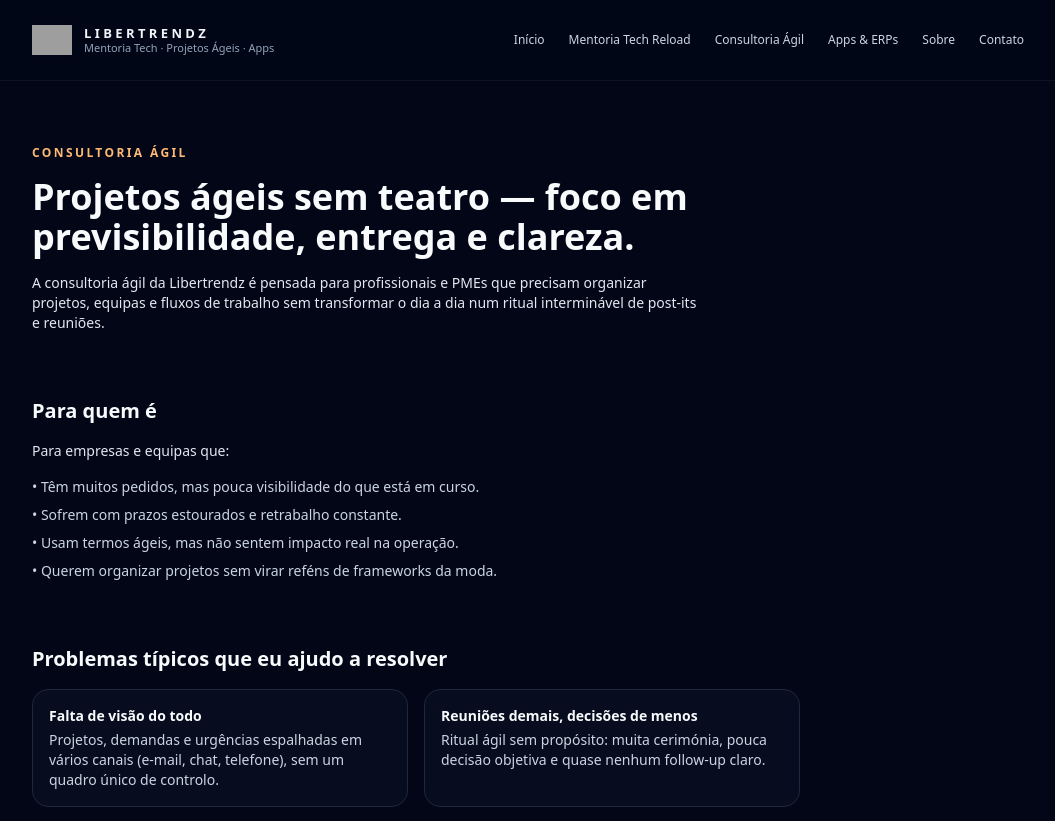
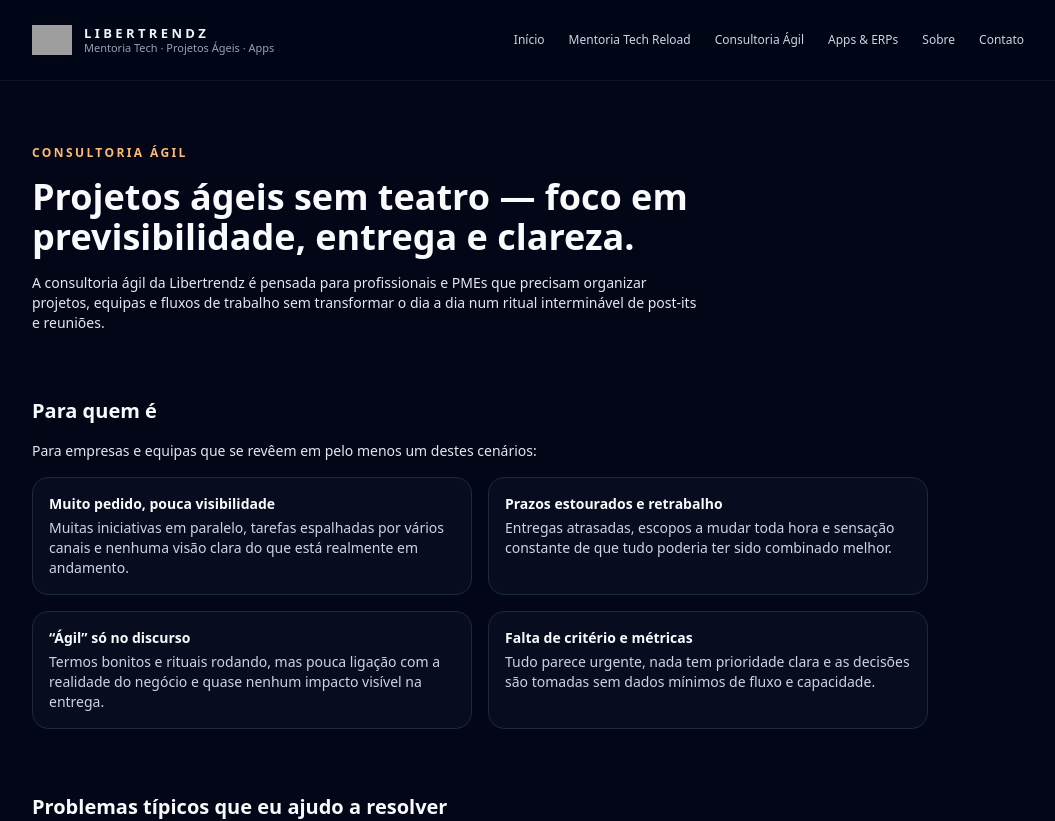
Before and after one commit to libertrendz/libertrendz-site, a Next.js app: page /agile in a window 1280 px wide. Shown: the top 821 px of the page, without its empty margins (112-1167 px from the left). Built offline with nearby package versions, Linux system fonts and the light colour scheme; grey boxes are pictures that could not be loaded.

Commit message:
Atualizar o page.tsx

```diff
--- a/app/agile/page.tsx
+++ b/app/agile/page.tsx
@@ -19,23 +19,57 @@ export default function AgilePage() {
           </p>
         </div>
 
-        {/* PARA QUEM É */}
-        <div className="space-y-4 max-w-3xl">
+        {/* PARA QUEM É — EM CARDS */}
+        <div className="space-y-4">
           <h2 className="text-xl font-semibold text-slate-50">Para quem é</h2>
-          <p className="text-sm text-slate-200">
-            Para empresas e equipas que:
+          <p className="text-sm text-slate-200 max-w-3xl">
+            Para empresas e equipas que se revêem em pelo menos um destes cenários:
           </p>
-          <ul className="space-y-2 text-sm text-slate-300">
-            <li>• Têm muitos pedidos, mas pouca visibilidade do que está em curso.</li>
-            <li>• Sofrem com prazos estourados e retrabalho constante.</li>
-            <li>• Usam termos ágeis, mas não sentem impacto real na operação.</li>
-            <li>• Querem organizar projetos sem virar reféns de frameworks da moda.</li>
-          </ul>
+          <div className="grid gap-4 md:grid-cols-2 max-w-4xl">
+            <div className="rounded-2xl border border-slate-800 bg-slate-900/40 p-4 text-sm text-slate-200">
+              <p className="font-semibold text-slate-50 mb-1">
+                Muito pedido, pouca visibilidade
+              </p>
+              <p className="text-slate-300">
+                Muitas iniciativas em paralelo, tarefas espalhadas por vários canais
+                e nenhuma visão clara do que está realmente em andamento.
+              </p>
+            </div>
+            <div className="rounded-2xl border border-slate-800 bg-slate-900/40 p-4 text-sm text-slate-200">
+              <p className="font-semibold text-slate-50 mb-1">
+                Prazos estourados e retrabalho
+              </p>
+              <p className="text-slate-300">
+                Entregas atrasadas, escopos a mudar toda hora e sensação constante
+                de que tudo poderia ter sido combinado melhor.
+              </p>
+            </div>
+            <div className="rounded-2xl border border-slate-800 bg-slate-900/40 p-4 text-sm text-slate-200">
+              <p className="font-semibold text-slate-50 mb-1">
+                “Ágil” só no discurso
+              </p>
+              <p className="text-slate-300">
+                Termos bonitos e rituais rodando, mas pouca ligação com a realidade
+                do negócio e quase nenhum impacto visível na entrega.
+              </p>
+            </div>
+            <div className="rounded-2xl border border-slate-800 bg-slate-900/40 p-4 text-sm text-slate-200">
+              <p className="font-semibold text-slate-50 mb-1">
+                Falta de critério e métricas
+              </p>
+              <p className="text-slate-300">
+                Tudo parece urgente, nada tem prioridade clara e as decisões
+                são tomadas sem dados mínimos de fluxo e capacidade.
+              </p>
+            </div>
+          </div>
         </div>
 
         {/* PROBLEMAS TIPICOS */}
         <div className="space-y-4 max-w-3xl">
-          <h2 className="text-xl font-semibold text-slate-50">Problemas típicos que eu ajudo a resolver</h2>
+          <h2 className="text-xl font-semibold text-slate-50">
+            Problemas típicos que eu ajudo a resolver
+          </h2>
           <div className="grid gap-4 md:grid-cols-2">
             <div className="rounded-2xl border border-slate-800 bg-slate-900/40 p-4 text-sm text-slate-200">
               <p className="font-semibold text-slate-50 mb-1">
@@ -88,7 +122,7 @@ export default function AgilePage() {
                 Diagnóstico rápido
               </p>
               <p className="mt-1 text-slate-300">
-                Leitura da operação atual, principais dores, contextos de equipa
+                Leitura da operação atual, principais dores, contexto de equipa
                 e expectativas de negócio.
               </p>
             </div>
@@ -137,7 +171,7 @@ export default function AgilePage() {
           <ul className="space-y-2 text-sm text-slate-300">
             <li>• Fluxo de trabalho claro, visual e compreendido pela equipa.</li>
             <li>• Critérios de priorização objetivos e alinhados com o negócio.</li>
-            <li>• Rituais mínimos, com pauta clara e decisões registradas.</li>
+            <li>• Rituais mínimos, com pauta clara e decisões registadas.</li>
             <li>• Métricas simples para acompanhar capacidade e prazos.</li>
             <li>• Linguagem alinhada entre gestão e equipa sobre “o que é prioridade”.</li>
           </ul>
```
